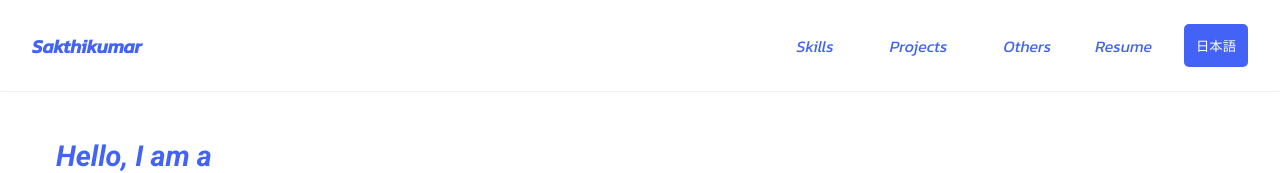
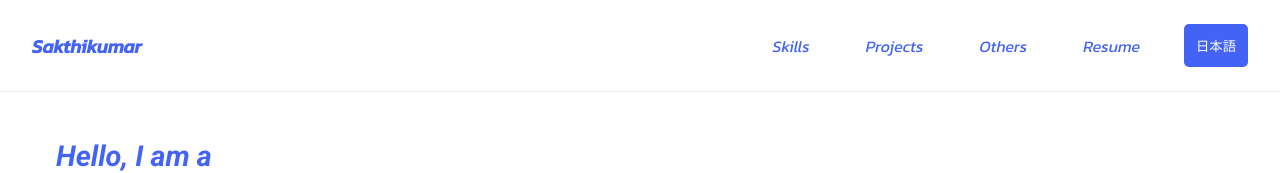
Before and after one commit to SakthikumarGurunathan/newreactportfolio, a React (Vite) app: page / in a window 1280 px wide. Shown: the top 173 px of the page. Built offline with nearby package versions, Linux system fonts and the light colour scheme.

Commit message:
fixed resume link

```diff
--- a/src/Navbar/Navbar.jsx
+++ b/src/Navbar/Navbar.jsx
@@ -13,7 +13,7 @@ function Navbar(props){
         <li><a href="#skills" className="list-link">{props.jp ? "スキル": "Skills"}</a></li>
         <li><a href="#projects" className="list-link">{props.jp ? "プロジェクト" : "Projects" }</a></li>
         <li><a href="#others" className="list-link">{props.jp ? "他のもの" : "Others"}</a></li>
-        <li><a href="./Sakthi-resume.pdf" download={"Sakthi-resume.pdf"} className="resume">{props.jp ? "履歴書" : "Resume"}</a></li>
+        <li><a href="./Sakthi-resume.pdf" download={"Sakthi-resume.pdf"} className="list-link">{props.jp ? "履歴書" : "Resume"}</a></li>
         <li><button onClick ={props.changeToJp} className="toggleLanguage">{props.jp ? "English": "日本語"}</button></li>
       </ul>
     </nav>
```
